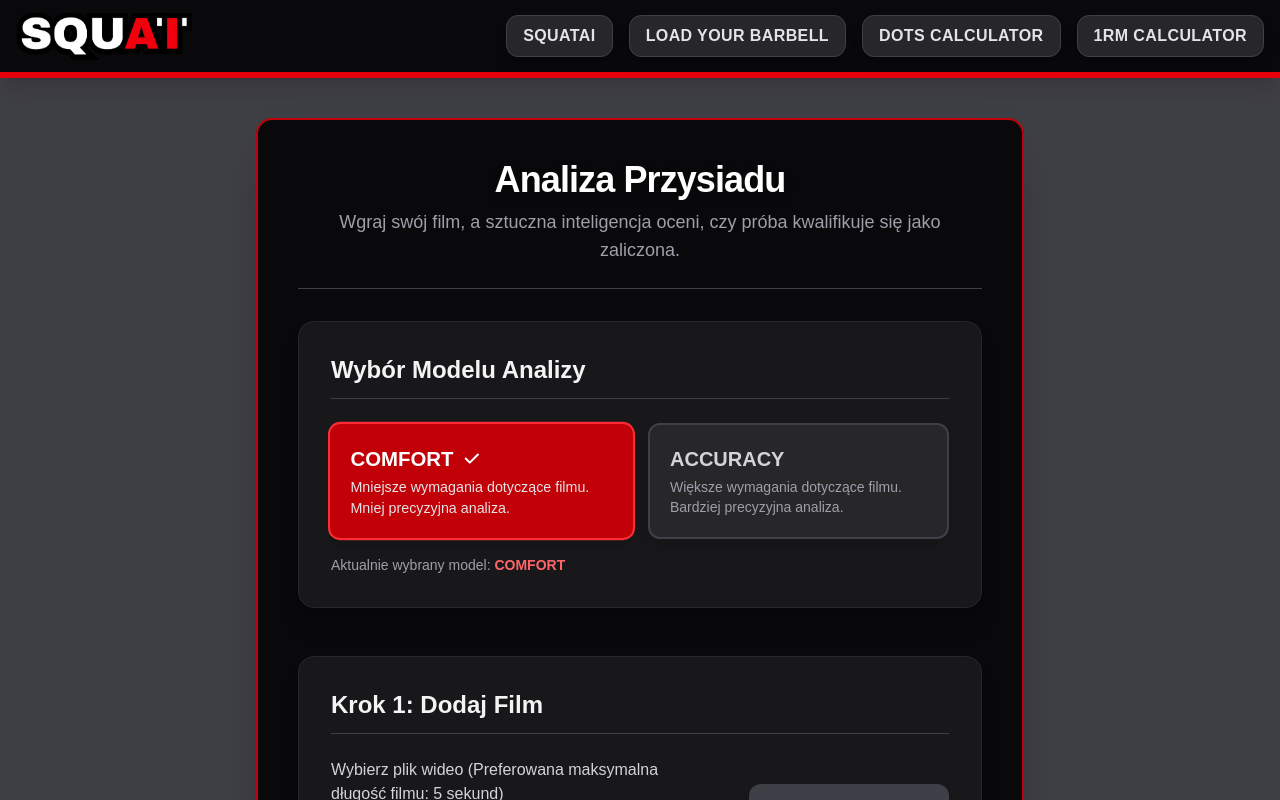
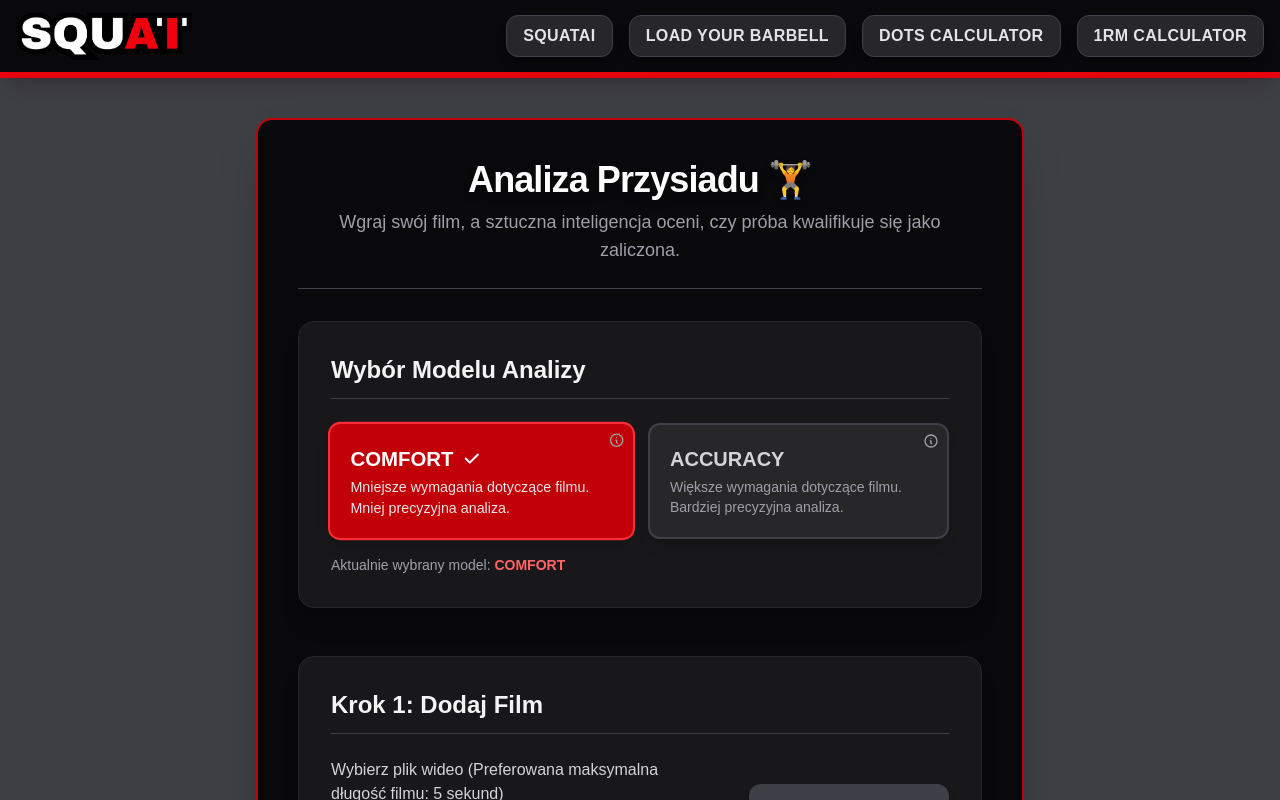
Before and after one commit to gsodag/SquatDepth, a Next.js app in the folder frontend/: page /pages/squatAI in a window 1280 px wide. Shown: the top 800 px of the page. Built offline with nearby package versions, Linux system fonts and the light colour scheme.

Commit message:
tooltips

```diff
--- a/frontend/src/app/components/uploadForm/UploadForm.jsx
+++ b/frontend/src/app/components/uploadForm/UploadForm.jsx
@@ -1,13 +1,12 @@
 'use client';
-import React, {useState} from "react";
+import React, { useState } from "react";
 
-function UploadForm(){
+function UploadForm() {
 
     const [video, setVideo] = useState(null);
     const [result, setResult] = useState("");
     const [loading, setLoading] = useState(false);
     const [error, setError] = useState("");
-    // Nowy stan dla wyboru modelu (domyślnie 'comfort')
     const [model, setModel] = useState('comfort'); // 'comfort' or 'accuracy'
 
     const handleSubmit = async (e) => {
@@ -25,7 +24,6 @@ function UploadForm(){
         try {
             const formData = new FormData();
             formData.append("file", video);
-            // Dodanie wybranego modelu do danych formularza
             formData.append("model", model);
 
             const res = await fetch("http://localhost:8001/upload", {
@@ -65,10 +63,42 @@ function UploadForm(){
         ? 'bg-gradient-to-br from-green-700 to-emerald-800 text-white border-green-500'
         : 'bg-gradient-to-br from-red-700 to-rose-800 text-white border-red-500';
 
-    const ModelButton = ({ value, label, description }) => (
+    // Komponent Tooltip z nowym pozycjonowaniem
+    const Tooltip = ({ content }) => {
+        const [isVisible, setIsVisible] = useState(false);
+
+        return (
+            // Pozycjonowanie dymka w prawym górnym rogu z marginesem
+            <div
+                className="absolute top-0 right-0 p-2"
+                onMouseEnter={() => setIsVisible(true)}
+                onMouseLeave={() => setIsVisible(false)}
+            >
+                {/* Ikona 'i' lub '?' */}
+                <svg className="h-4 w-4 text-zinc-400 hover:text-red-300 transition duration-150 cursor-pointer" fill="none" stroke="currentColor" viewBox="0 0 24 24" xmlns="http://www.w3.org/2000/svg">
+                    <path strokeLinecap="round" strokeLinejoin="round" strokeWidth="2" d="M13 16h-1v-4h-1m1-4h.01M21 12a9 9 0 11-18 0 9 9 0 0118 0z"></path>
+                </svg>
+
+                {/* Dymek - teraz pozycjonowany na lewo od ikony, aby był wewnątrz formularza */}
+                {isVisible && (
+                    <div className="absolute z-10 w-64 p-3 right-full top-1/2 -translate-y-1/2 mr-2
+                                    text-sm text-zinc-100 bg-zinc-800 rounded-lg shadow-2xl
+                                    border border-zinc-700 opacity-100 transition duration-300 pointer-events-none">
+                        {content}
+                        {/* Strzałka dymka - ustawiona na prawo, by wskazywała na ikonę */}
+                        <div className="absolute w-0 h-0 border-y-8 border-y-transparent border-l-8 border-l-zinc-800 right-[-8px] top-1/2 -translate-y-1/2"></div>
+                    </div>
+                )}
+            </div>
+        );
+    };
+
+
+    const ModelButton = ({ value, label, description, tooltipContent }) => (
+        // Dodanie 'relative' jest kluczowe, aby Tooltip (który jest 'absolute') był pozycjonowany względem tego elementu.
         <label
             className={`
-                flex-1 p-5 rounded-xl cursor-pointer transition duration-300 ease-in-out border-2
+                relative flex-1 p-5 rounded-xl cursor-pointer transition duration-300 ease-in-out border-2
                 shadow-lg hover:shadow-red-500/50
                 ${model === value
                     ? 'bg-red-700 border-red-500 text-white transform scale-[1.02]'
@@ -76,6 +106,9 @@ function UploadForm(){
                 }
             `}
         >
+            {/* Tooltip w prawym górnym rogu */}
+            <Tooltip content={tooltipContent} />
+
             <input
                 type="radio"
                 name="modelSelection"
@@ -88,7 +121,6 @@ function UploadForm(){
                 <span className="text-xl font-bold uppercase mb-1 flex items-center">
                     {label}
                     {model === value && (
-
                         <svg className="h-5 w-5 ml-2 text-white" fill="currentColor" viewBox="0 0 20 20" xmlns="http://www.w3.org/2000/svg">
                             <path fillRule="evenodd" d="M16.707 5.293a1 1 0 010 1.414l-8 8a1 1 0 01-1.414 0l-4-4a1 1 0 011.414-1.414L8 12.586l7.293-7.293a1 1 0 011.414 0z" clipRule="evenodd"></path>
                         </svg>
@@ -105,7 +137,7 @@ function UploadForm(){
 
             <header className="mb-8 pb-6 border-b border-zinc-700 text-center">
                 <h2 className="text-4xl font-extrabold text-white tracking-tight drop-shadow-lg mb-2">
-                    Analiza Przysiadu
+                    Analiza Przysiadu 🏋️
                 </h2>
                 <p className="text-zinc-400 text-lg">
                     Wgraj swój film, a sztuczna inteligencja oceni, czy próba kwalifikuje się jako zaliczona.
@@ -121,11 +153,13 @@ function UploadForm(){
                         value="comfort"
                         label="Comfort"
                         description="Mniejsze wymagania dotyczące filmu. Mniej precyzyjna analiza."
+                        tooltipContent="Model Comfort pozwala na większą elastyczność kąta nagrań (nagrania od przodu oraz 45 stopni do boków), oraz nie narzuca wysokości nagrania, za to charakteryzuje się mniejszą precyzją."
                     />
                     <ModelButton
                         value="accuracy"
                         label="Accuracy"
                         description="Większe wymagania dotyczące filmu. Bardziej precyzyjna analiza."
+                        tooltipContent="Model Accuracy wymaga nagrania wykonanego dokładnie od boku, oraz preferowanej wysokości nagrania na poziomie kolana. W zamian oferuje najwyższą precyzję analizy spośród dostępnych modeli."
                     />
                 </div>
                 <p className="mt-4 text-sm text-zinc-400">Aktualnie wybrany model: <strong className="text-red-400">{model.toUpperCase()}</strong></p>
@@ -207,7 +241,7 @@ function UploadForm(){
                     {result && (
                         <div className={`mt-6 p-10 border-2 rounded-xl text-center shadow-2xl ${resultClass}`}>
                             <h3 className="text-5xl font-extrabold mb-3 animate-pulse">
-                                {result === "PASS" ? "PRZYSIAD ZALICZONY!" : "PRZYSIAD NIEZALICZONY"}
+                                {result === "PASS" ? "PRZYSIAD ZALICZONY! 🎉" : "PRZYSIAD NIEZALICZONY ❌"}
                             </h3>
                             <p className="text-2xl font-medium">Oficjalny wynik analizy AI: <strong className="uppercase">{result}</strong></p>
                         </div>
```
